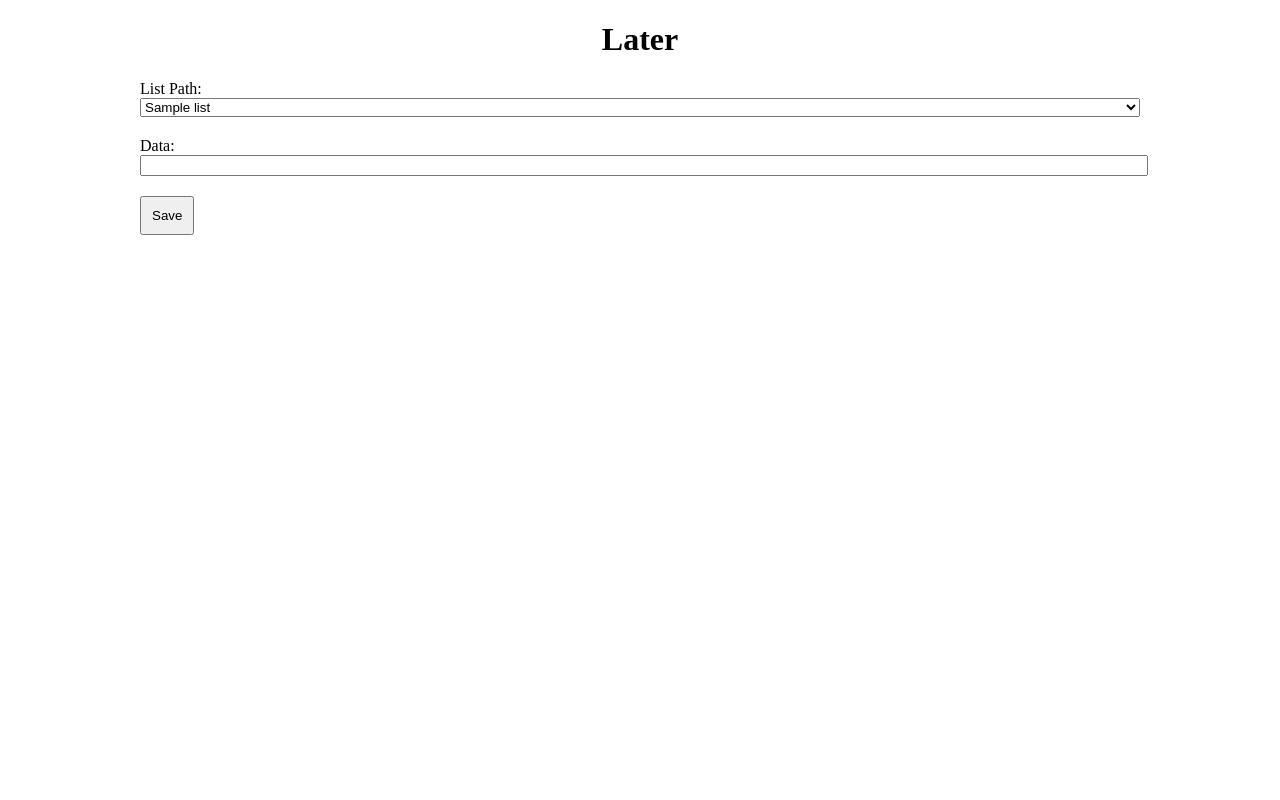
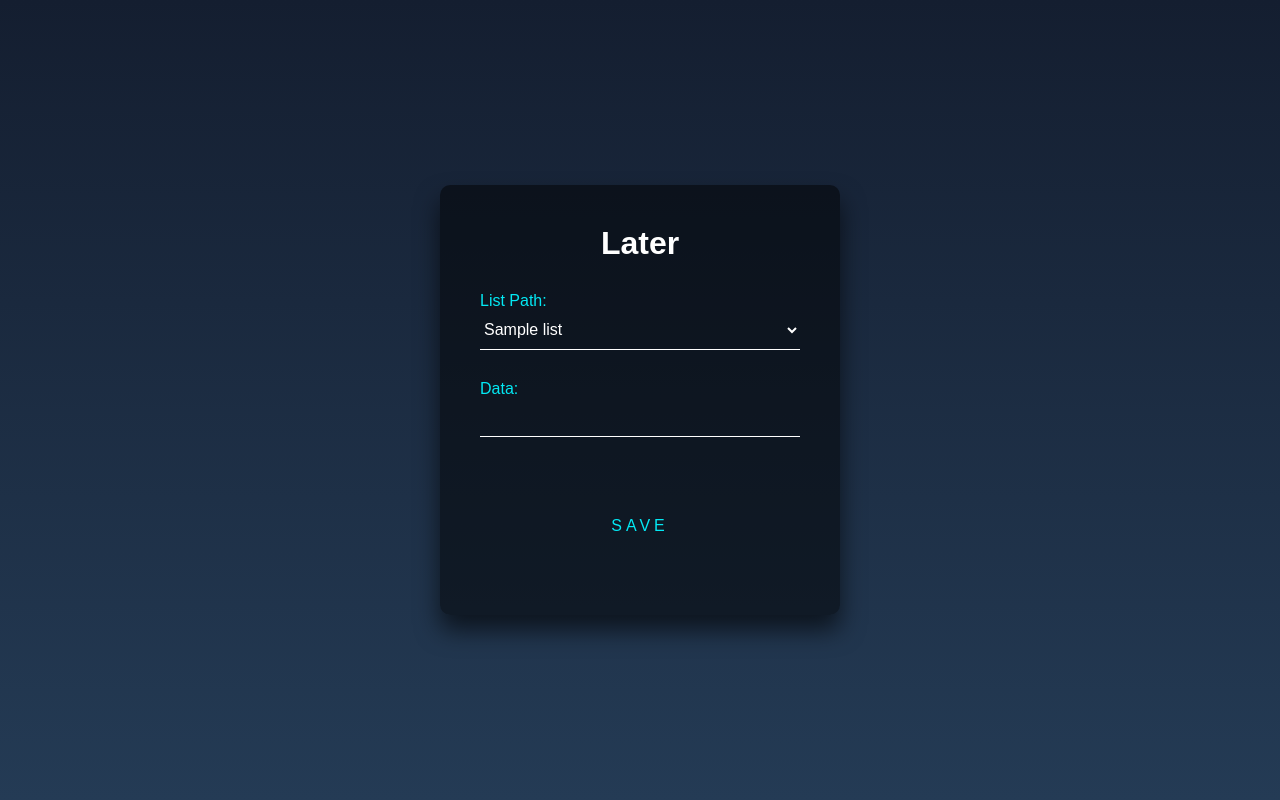
Before and after one commit to anuragpeshne/DIL, a Flask app: template app/templates/ui.html in a window 1280 px wide. Run offline with Flask 2, Linux system fonts and the light colour scheme; the template is opened without the code that fills it: most values are stand-ins (such as "Sample title", 1, 10 or a date in 2020).

Commit message:
beautifies CSS

```diff
--- a/app/templates/ui.html
+++ b/app/templates/ui.html
@@ -6,24 +6,72 @@
     <title>Later</title>
     <style>
 h1 {
+  margin: 0 0 30px;
+  padding: 0;
+  color: #fff;
   text-align: center;
 }
 
-div.form-row {
-  padding-bottom: 20px;
+div#container {
+  position: absolute;
+  top: 50%;
+  left: 50%;
+  width: 400px;
+  padding: 40px;
+  transform: translate(-50%, -50%);
+  background: rgba(0,0,0,.5);
+  box-sizing: border-box;
+  box-shadow: 0 15px 25px rgba(0,0,0,.6);
+  border-radius: 10px;
 }
 
-div#container {
-  max-width: 1000px;
-  margin: 0 auto;
+div#container label {
+  top: -20px;
+  left: 0;
+  color: #03e9f4;
+  font-size: 16px;
+}
+
+div#container input, select {
+  width: 100%;
+  padding: 10px 0;
+  font-size: 16px;
+  color: #fff;
+  margin-bottom: 30px;
+  border: none;
+  border-bottom: 1px solid #fff;
+  outline: none;
+  background: transparent;
 }
 
 select, input[type=text] {
   width: 100%;
 }
 
-input[type=submit] {
-  padding: 10px;
+div#container input[type=submit] {
+  border: none;
+  position: relative;
+  display: inline-block;
+  padding: 10px 20px;
+  color: #03e9f4;
+  font-size: 16px;
+  text-decoration: none;
+  text-transform: uppercase;
+  overflow: hidden;
+  transition: .5s;
+  margin-top: 40px;
+  letter-spacing: 4px
+}
+
+html {
+  height: 100%;
+}
+
+body {
+  margin:0;
+  padding:0;
+  font-family: sans-serif;
+  background: linear-gradient(#141e30, #243b55);
 }
     </style>
   </head>
```
